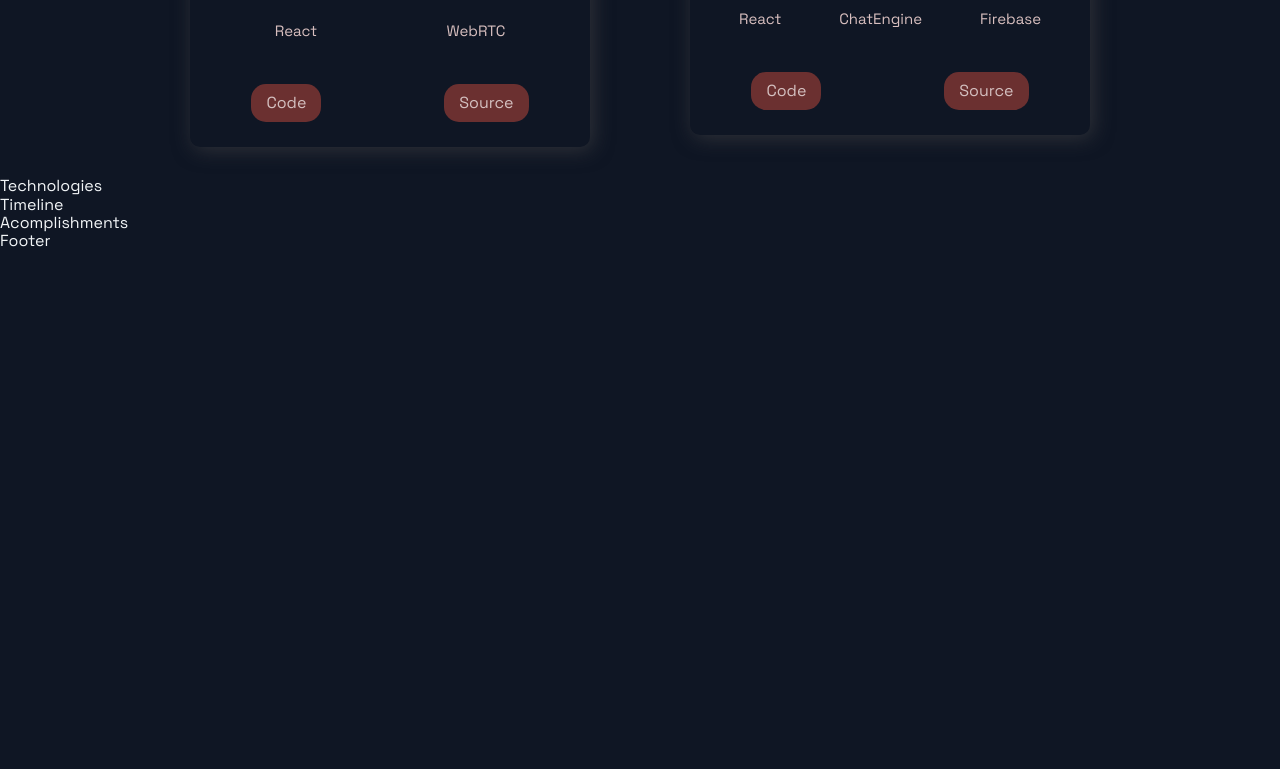
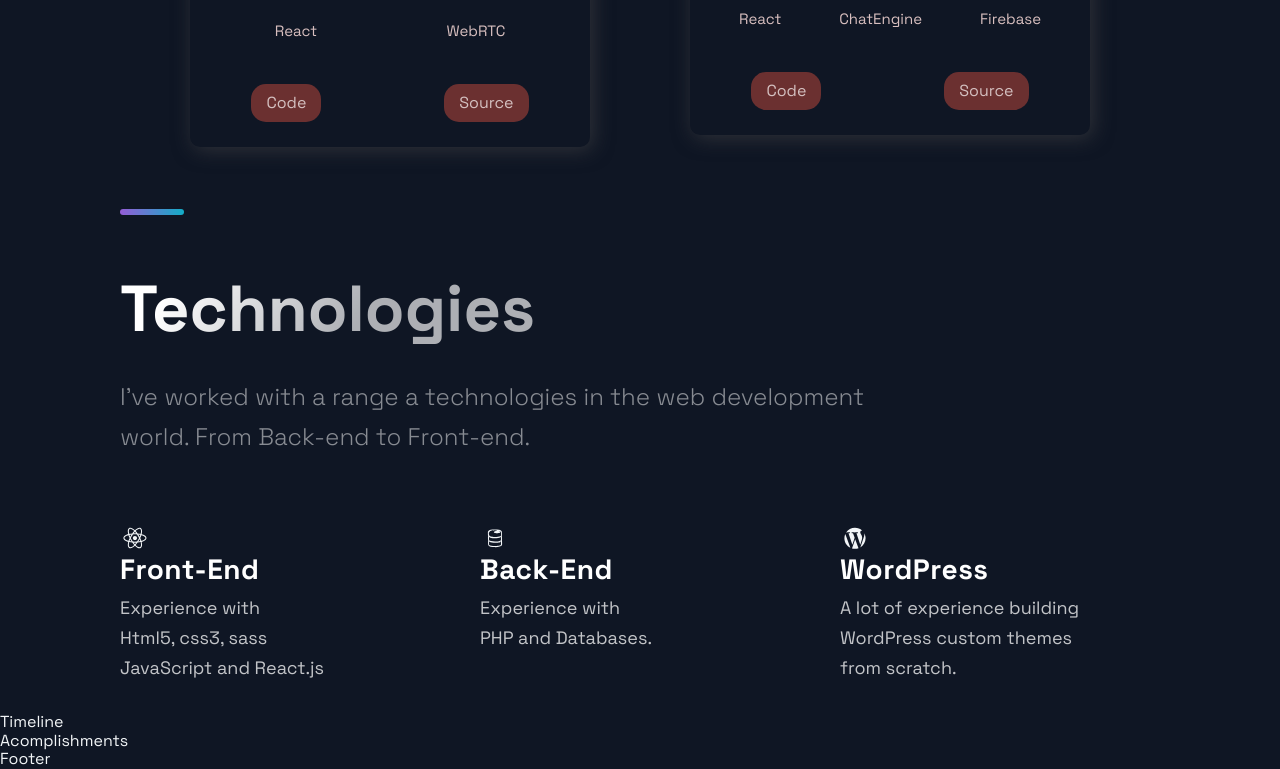
Before and after one commit to cecarmona/c2coder-portfolio, a Next.js app: page / in a window 1280 px wide. Shown: the part 2105-2874 px from the top of the page. Before the commit the page ends 2356 px from the top, so only its background shows below. Built offline with nearby package versions, Linux system fonts and the light colour scheme.

Commit message:
Tech Section

```diff
--- a/src/components/Technologies/Technologies.js
+++ b/src/components/Technologies/Technologies.js
@@ -1,12 +1,56 @@
 import React from 'react';
-import { DiFirebase, DiReact, DiZend } from 'react-icons/di';
+import { DiFirebase, DiReact, DiWordpress } from 'react-icons/di';
 import { Section, SectionDivider, SectionText, SectionTitle } from '../../styles/GlobalComponents';
 import { List, ListContainer, ListItem, ListParagraph, ListTitle } from './TechnologiesStyles';
 
 const Technologies = () =>  (
-  <div>
-    Technologies
-  </div>
+  <Section id="tech">
+    <SectionDivider />
+    <SectionTitle main>Technologies</SectionTitle>
+    <SectionText>
+      I've worked with a range a technologies in the web development world.
+      From Back-end to Front-end.
+    </SectionText>
+    <List>
+      <ListItem>
+        <DiReact size="3rem"/>
+        <ListContainer>
+          <ListTitle>Front-End</ListTitle>
+          <ListParagraph>
+            Experience with <br />
+            Html5, css3, sass <br />
+            JavaScript and React.js
+          </ListParagraph>
+        </ListContainer>
+      </ListItem>
+
+      <ListItem>
+        <DiFirebase size="3rem"/>
+        <ListContainer>
+          <ListTitle>Back-End</ListTitle>
+          <ListParagraph>
+            Experience with <br />
+            PHP and Databases.
+          </ListParagraph>
+        </ListContainer>
+      </ListItem>
+
+      <ListItem>
+        <DiWordpress size="3rem"/>
+        <ListContainer>
+          <ListTitle>WordPress</ListTitle>
+          <ListParagraph>
+            A lot of experience building <br />
+            WordPress custom themes <br />
+            from scratch.
+          </ListParagraph>
+        </ListContainer>
+      </ListItem>
+    </List>
+
+
+
+  </Section>
 );
 
 export default Technologies;
```
